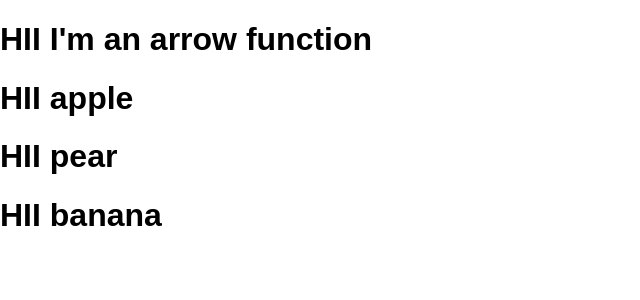
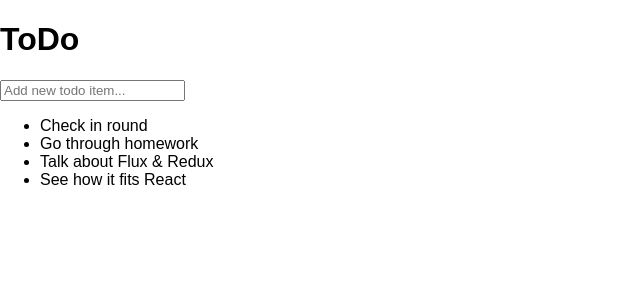
Before and after one commit to hubudibu/react-example-app, a React (Create React App) app: page / in a window 1280 px wide. Shown: the top 300 px of the page, without its empty margins (0-640 px from the left). Built offline with nearby package versions, Linux system fonts and the light colour scheme.

Commit message:
feat(todo-view): clean up helloworld stuff

```diff
--- a/src/App.js
+++ b/src/App.js
@@ -1,11 +1,16 @@
 import React from 'react';
-import Greeting from './components/Greeting.js';
 import './App.css';
 
 const App = (props) => (
   <div>
-    <h1>HII I'm an arrow function</h1>
-    {props.name.map((name, key) =>  <Greeting key={key} name={name} />)}
+    <h1>ToDo</h1>
+    <input type="text" placeholder="Add new todo item..." />
+    <ul>
+      <li>Check in round</li>
+      <li>Go through homework</li>
+      <li>Talk about Flux & Redux</li>
+      <li>See how it fits React</li>
+    </ul>
   </div>
 )
 
--- a/src/components/Greeting.js
+++ /dev/null
@@ -1,5 +0,0 @@
-import React from 'react';
-
-const Greeting = (props) => <h1 className="">HII {props.name}</h1>;
-
-export default Greeting;
--- a/src/index.js
+++ b/src/index.js
@@ -4,6 +4,6 @@ import App from './App';
 import './index.css';
 
 ReactDOM.render(
-  <App name={['apple', 'pear', 'banana']} />,
+  <App />,
   document.getElementById('root')
 );
```
